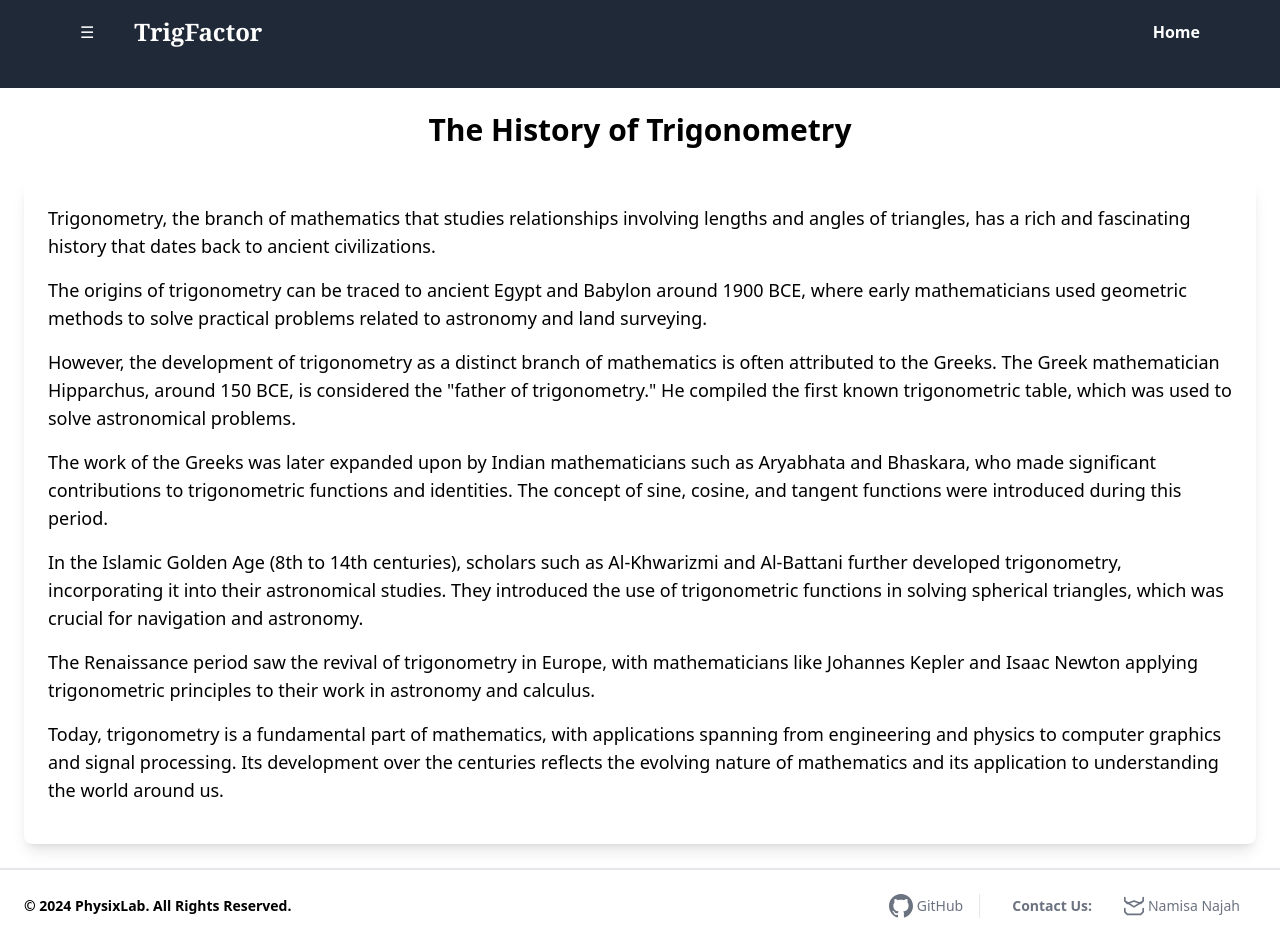
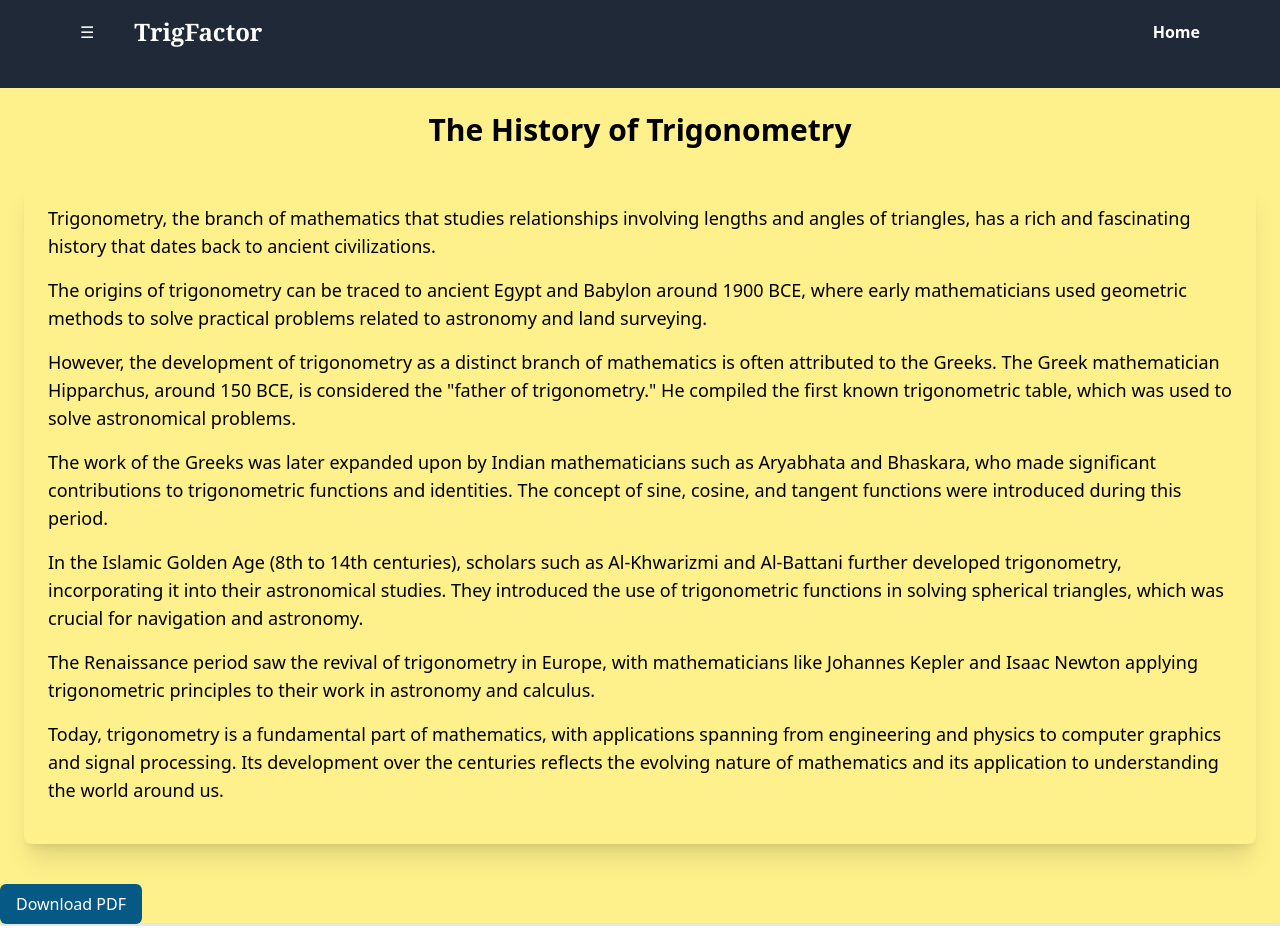
Before and after one commit to N4M154/TrigFactor, a React (Vite) app: page /stuff in a window 1280 px wide. Shown: the top 948 px of the page. Built offline with nearby package versions, Linux system fonts and the light colour scheme.

Commit message:
pdf  functionality

```diff
--- a/package.json
+++ b/package.json
@@ -11,6 +11,7 @@
   },
   "dependencies": {
     "chart.js": "^4.4.3",
+    "jspdf": "^2.5.1",
     "react": "^18.3.1",
     "react-chartjs-2": "^5.2.0",
     "react-dom": "^18.3.1",
--- a/src/pages/Stuff.jsx
+++ b/src/pages/Stuff.jsx
@@ -1,28 +1,37 @@
-import React from "react";
+import React, { useRef } from "react";
+import { downloadPDF } from "../utils/pdf";
 
 export default function Stuff() {
+  const pdfRef = useRef();
+
   return (
-    <div className="container mx-auto p-6 ">
+    <div className="bg-yellow-200 min-h-screen w-full">
+      <div className="container mx-auto p-6">
         <h1 className="text-3xl font-bold text-center mb-8">
           The History of Trigonometry
         </h1>
-      <div className="p-6 rounded-lg shadow-lg">
+        <div
+          ref={pdfRef}
+          id="pdfContent" // Ensure this ID is used in the downloadPDF function
+          className="p-6 rounded-lg shadow-xl bg-transparent"
+        >
           <p className="text-lg mb-4">
             Trigonometry, the branch of mathematics that studies relationships
-          involving lengths and angles of triangles, has a rich and fascinating
-          history that dates back to ancient civilizations.
+            involving lengths and angles of triangles, has a rich and
+            fascinating history that dates back to ancient civilizations.
           </p>
           <p className="text-lg mb-4">
-          The origins of trigonometry can be traced to ancient Egypt and Babylon
-          around 1900 BCE, where early mathematicians used geometric methods to
-          solve practical problems related to astronomy and land surveying.
+            The origins of trigonometry can be traced to ancient Egypt and
+            Babylon around 1900 BCE, where early mathematicians used geometric
+            methods to solve practical problems related to astronomy and land
+            surveying.
           </p>
           <p className="text-lg mb-4">
             However, the development of trigonometry as a distinct branch of
-          mathematics is often attributed to the Greeks. The Greek mathematician
-          Hipparchus, around 150 BCE, is considered the "father of
-          trigonometry." He compiled the first known trigonometric table, which
-          was used to solve astronomical problems.
+            mathematics is often attributed to the Greeks. The Greek
+            mathematician Hipparchus, around 150 BCE, is considered the "father
+            of trigonometry." He compiled the first known trigonometric table,
+            which was used to solve astronomical problems.
           </p>
           <p className="text-lg mb-4">
             The work of the Greeks was later expanded upon by Indian
@@ -34,13 +43,13 @@ export default function Stuff() {
           <p className="text-lg mb-4">
             In the Islamic Golden Age (8th to 14th centuries), scholars such as
             Al-Khwarizmi and Al-Battani further developed trigonometry,
-          incorporating it into their astronomical studies. They introduced the
-          use of trigonometric functions in solving spherical triangles, which
-          was crucial for navigation and astronomy.
+            incorporating it into their astronomical studies. They introduced
+            the use of trigonometric functions in solving spherical triangles,
+            which was crucial for navigation and astronomy.
           </p>
           <p className="text-lg mb-4">
-          The Renaissance period saw the revival of trigonometry in Europe, with
-          mathematicians like Johannes Kepler and Isaac Newton applying
+            The Renaissance period saw the revival of trigonometry in Europe,
+            with mathematicians like Johannes Kepler and Isaac Newton applying
             trigonometric principles to their work in astronomy and calculus.
           </p>
           <p className="text-lg mb-4">
@@ -52,5 +61,16 @@ export default function Stuff() {
           </p>
         </div>
       </div>
+      <div className="mt-4 flex space-x-4">
+        <button
+          className="bg-sky-800 text-white px-4 py-2 rounded-md"
+          onClick={() =>
+            downloadPDF(pdfRef.current, "history-of-trigonometry.pdf")
+          }
+        >
+          Download PDF
+        </button>
+      </div>
+    </div>
   );
 }
--- /dev/null
+++ b/src/utils/pdf.js
@@ -0,0 +1,28 @@
+import jsPDF from "jspdf";
+
+export const downloadPDF = (element, filename) => {
+  if (!element) return; // Early return if the element is null
+
+  // Extract text content from the element
+  const textContent = element.innerText;
+
+  // Create a new jsPDF instance with custom page size
+  const pdf = new jsPDF({
+    orientation: "portrait",
+    unit: "mm",
+    format: "a4",
+    putOnlyUsedFonts: true,
+  });
+
+  // Set margins
+  const margin = 10;
+  const pageWidth = pdf.internal.pageSize.getWidth();
+  const pageHeight = pdf.internal.pageSize.getHeight();
+
+  // Set font size and add text to PDF
+  pdf.setFontSize(12);
+  pdf.text(margin, margin, textContent, { maxWidth: pageWidth - margin * 2 });
+
+  // Save the PDF with the specified filename
+  pdf.save(filename);
+};
```
Also changed, not shown: 1 other file (tests, documents, lock files or other folders). Lines whose indentation alone changed are shown as unchanged.
